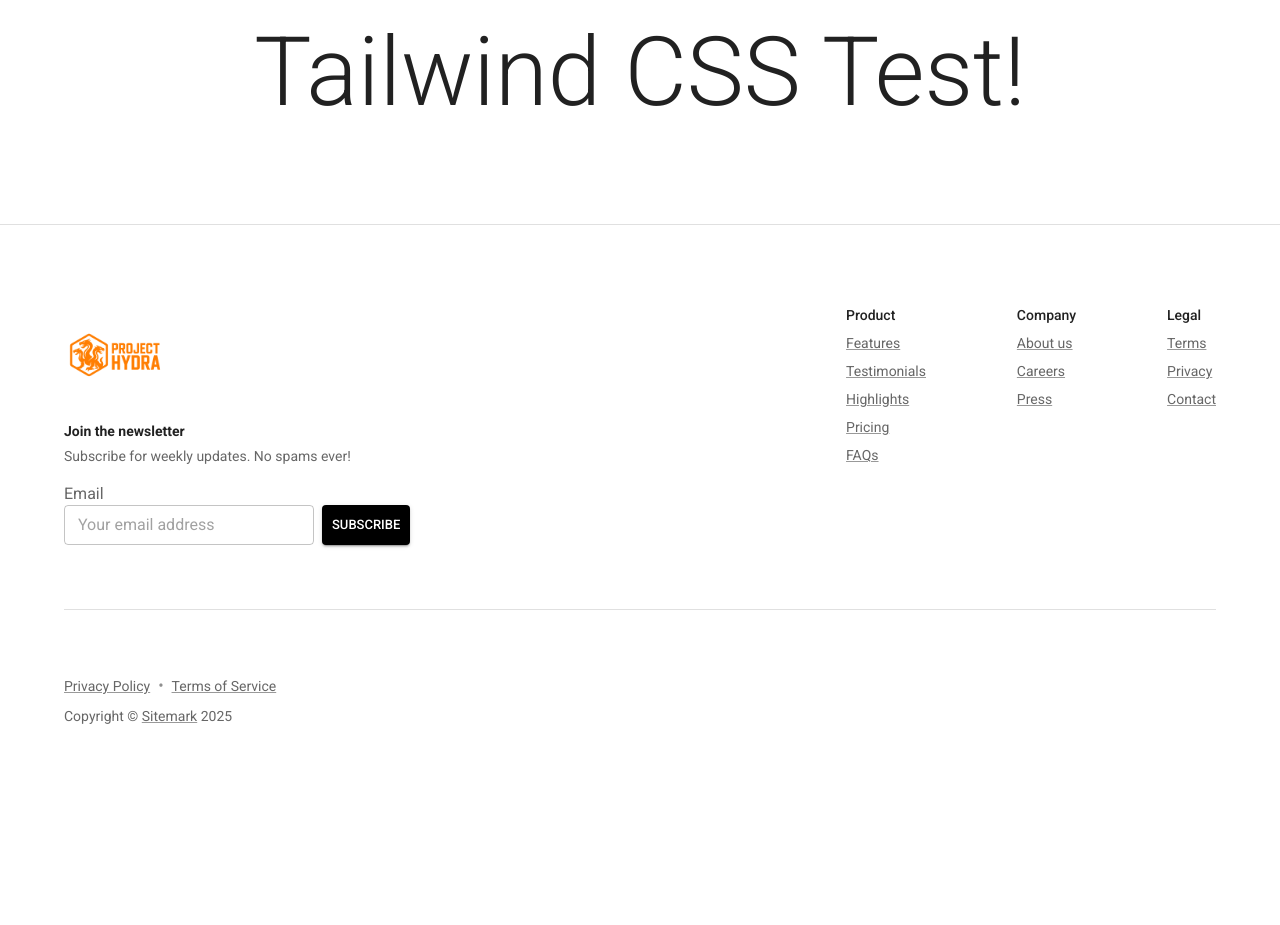
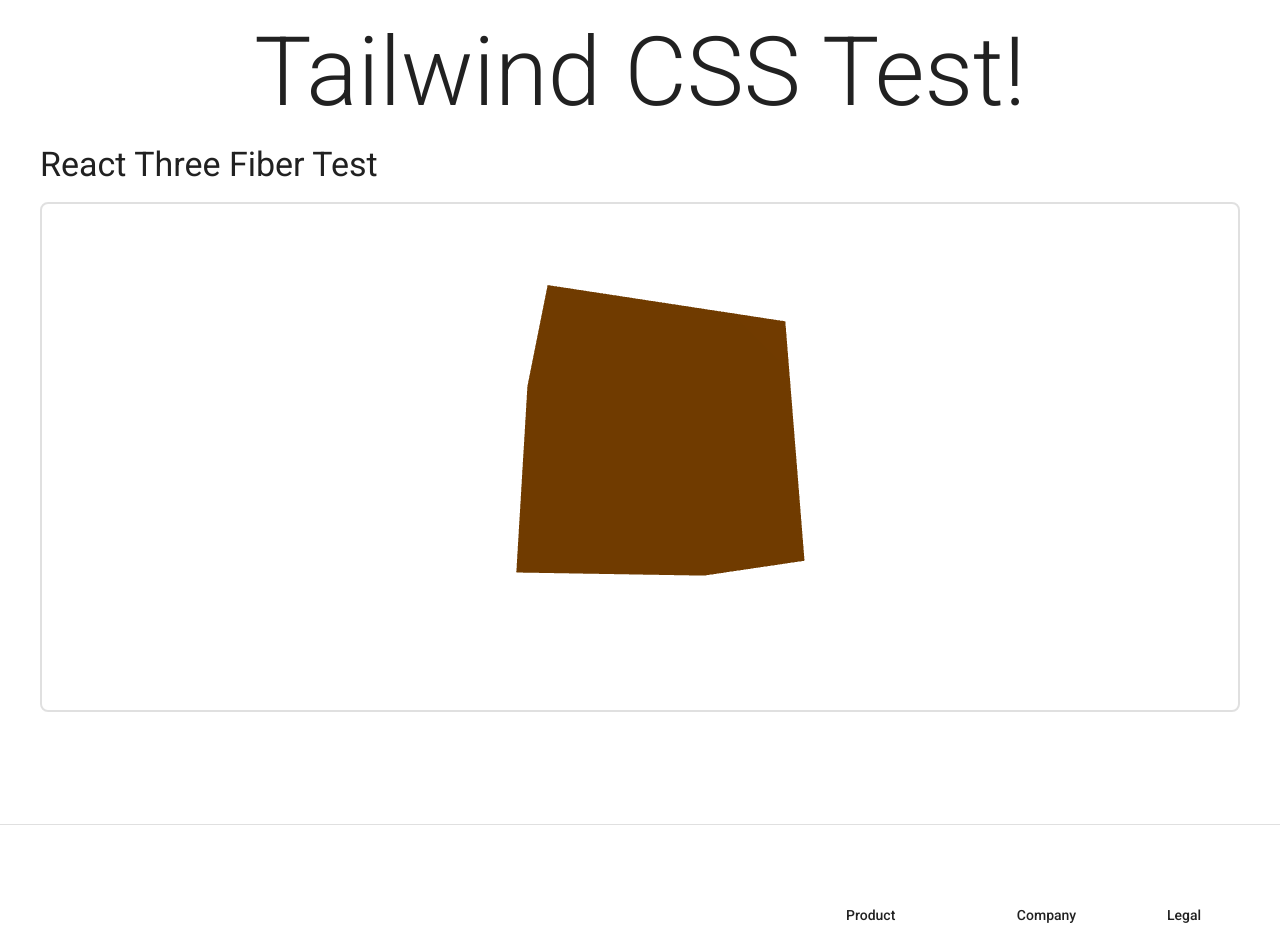
Before and after one commit to Stormbreaker9000/project-hydra, a Next.js app: page / in a window 1280 px wide. Shown: the part 880-1805 px from the top of the page. Before the commit the page ends 1686 px from the top, so only its background shows below. Built offline with nearby package versions, Linux system fonts and the light colour scheme; some icons are missing; what @mui/material-nextjs would draw is missing.

Commit message:
Installed React Three Fiber and wrote a test component

```diff
--- a/package.json
+++ b/package.json
@@ -22,13 +22,17 @@
     "@mui/x-tree-view": "^8.11.0",
     "@neondatabase/serverless": "^1.0.1",
     "@react-spring/web": "^10.0.2",
+    "@react-three/drei": "^10.7.6",
+    "@react-three/fiber": "^9.4.0",
     "@tailwindcss/postcss": "^4.1.16",
+    "@types/three": "^0.181.0",
     "dayjs": "^1.11.18",
     "next": "15.5.2",
     "postcss": "^8.5.6",
     "react": "19.1.1",
     "react-dom": "19.1.1",
-    "tailwindcss": "^4.1.16"
+    "tailwindcss": "^4.1.16",
+    "three": "^0.181.0"
   },
   "devDependencies": {
     "@eslint/eslintrc": "^3",
--- a/src/app/page.tsx
+++ b/src/app/page.tsx
@@ -2,6 +2,7 @@ import { Box, Button, Container, Divider, Typography } from "@mui/material";
 import HydraLogoWords from "../../public/orange-hydra-words-trans.png";
 import Image from "next/image";
 import BackgroundGradient from "@/components/BackgroundGradient";
+import ReactRiberTest from "@/components/ReactRiberTest";
 
 export default function Home() {
   return (
@@ -29,6 +30,7 @@ export default function Home() {
       >
         Tailwind CSS Test!
       </Typography>
+      <ReactRiberTest />
     </BackgroundGradient>
   );
 }
--- /dev/null
+++ b/src/components/ReactRiberTest.tsx
@@ -0,0 +1,63 @@
+"use client";
+
+import { Canvas, useFrame } from "@react-three/fiber";
+import { OrbitControls, PerspectiveCamera } from "@react-three/drei";
+import { useRef } from "react";
+import { Mesh } from "three";
+import { Box, Typography } from "@mui/material";
+
+// Rotating cube component
+function RotatingBox() {
+  const meshRef = useRef<Mesh>(null);
+
+  useFrame((state, delta) => {
+    if (meshRef.current) {
+      meshRef.current.rotation.x += delta * 0.5;
+      meshRef.current.rotation.y += delta * 0.5;
+    }
+  });
+
+  return (
+    <mesh ref={meshRef} rotation={[0, 0, 0]}>
+      <boxGeometry args={[2, 2, 2]} />
+      <meshStandardMaterial color="orange" />
+    </mesh>
+  );
+}
+
+// Main test component
+export default function ReactRiberTest() {
+  return (
+    <Box
+      sx={{
+        width: "100%",
+        height: "600px",
+        display: "flex",
+        flexDirection: "column",
+        gap: 2,
+        p: 2,
+      }}
+    >
+      <Typography variant="h4" component="h2">
+        React Three Fiber Test
+      </Typography>
+      <Box
+        sx={{
+          flex: 1,
+          border: "2px solid",
+          borderColor: "divider",
+          borderRadius: 2,
+          overflow: "hidden",
+        }}
+      >
+        <Canvas>
+          <PerspectiveCamera makeDefault position={[0, 0, 5]} />
+          <ambientLight intensity={0.5} />
+          <pointLight position={[10, 10, 10]} />
+          <RotatingBox />
+          <OrbitControls />
+        </Canvas>
+      </Box>
+    </Box>
+  );
+}
```
Also changed, not shown: 1 other file (tests, documents, lock files or other folders).
